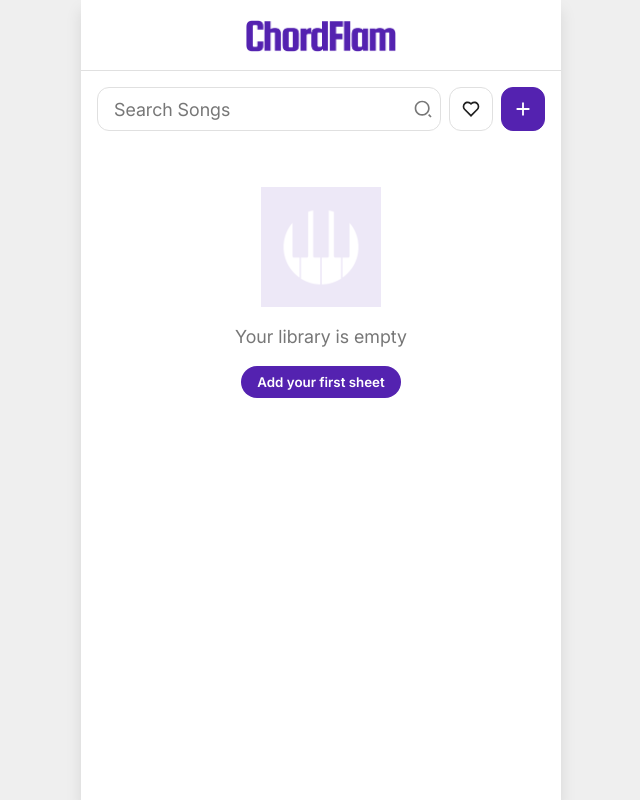
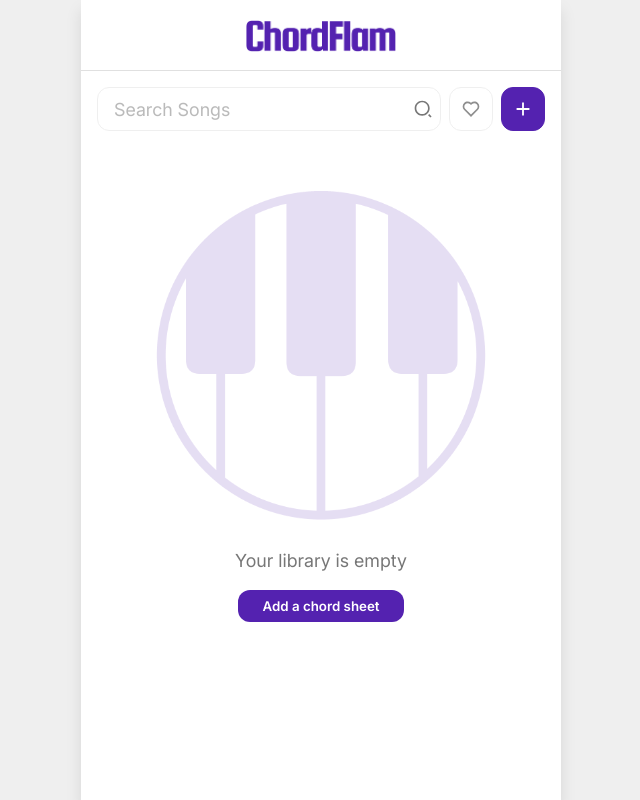
Before and after one commit to masondan/chordflam, a SvelteKit app: page / in a window 1280 px wide. Shown: the whole page, without its empty margins (319-959 px from the left). Built offline with nearby package versions, Linux system fonts and the light colour scheme.

Commit message:
chore: change watermark size on chordLibrary

```diff
--- a/src/routes/+page.svelte
+++ b/src/routes/+page.svelte
@@ -6,7 +6,7 @@
 	import Icon from '$lib/components/icons/Icon.svelte';
 	import { getAllSongs, toggleFavourite, deleteSong, type Song } from '$lib/db/db';
 	import logotype from '../assets/logos/logo-chordflam-logotype.png';
-	import watermark from '../assets/logos/logo-chordflam-maskable.png';
+	import watermark from '../assets/logos/logo-chordflam-watermark.png';
 
 	let readerOpen = $state(false);
 	let actionsOpen = $state(false);
@@ -147,15 +147,18 @@
 				bind:value={searchQuery}
 				placeholder="Search Songs"
 				aria-label="Search songs"
+				disabled={songs.length === 0}
 			/>
 			<Icon name="search" size={20} className="search-icon" />
 		</div>
 		<button
 			class="icon-box"
 			class:active={showFavouritesOnly}
+			class:disabled={songs.length === 0}
 			aria-pressed={showFavouritesOnly}
 			aria-label="Show favourites only"
 			onclick={() => (showFavouritesOnly = !showFavouritesOnly)}
+			disabled={songs.length === 0}
 		>
 			<Icon name={showFavouritesOnly ? 'heart-fill' : 'heart'} size={20} />
 		</button>
@@ -168,7 +171,7 @@
 		<div class="empty-state">
 			<img src={watermark} alt="" class="watermark" />
 			<p>Your library is empty</p>
-			<button class="btn btn-primary" onclick={openAdd}>Add your first sheet</button>
+			<button class="btn btn-empty-state" onclick={openAdd}>Add a chord sheet</button>
 		</div>
 	{:else if filteredSongs.length === 0}
 		<div class="empty-state">
@@ -313,6 +316,10 @@
 		outline: none;
 		border-color: var(--accent-brand);
 	}
+	.search-box input:disabled {
+		opacity: 0.5;
+		cursor: not-allowed;
+	}
 	.search-box :global(.search-icon) {
 		position: absolute;
 		right: var(--space-sm);
@@ -341,6 +348,13 @@
 		border-color: var(--accent-brand);
 		color: #ffffff;
 	}
+	.icon-box.disabled {
+		opacity: 0.5;
+		cursor: not-allowed;
+	}
+	.icon-box.disabled:hover {
+		border-color: var(--color-border);
+	}
 	.icon-box-primary {
 		background: var(--accent-brand);
 		border-color: var(--accent-brand);
@@ -358,9 +372,9 @@
 		color: var(--text-secondary);
 	}
 	.watermark {
-		width: 120px;
-		opacity: 0.1;
-		margin-bottom: var(--space-md);
+		width: 75%;
+		opacity: 0.15;
+		margin-bottom: var(--space-lg);
 	}
 	.letter-group {
 		margin-bottom: var(--space-md);
@@ -471,4 +485,14 @@
 		background: #d9383a;
 		color: #ffffff;
 	}
+	.btn-empty-state {
+		padding: var(--space-sm) var(--space-lg);
+		border-radius: var(--radius-md);
+		background-color: var(--accent-brand);
+		color: white;
+		font-weight: 600;
+	}
+	.btn-empty-state:hover {
+		background-color: #4a1d99;
+	}
 </style>
```
Also changed, not shown: src/assets/logos/logo-chordflam-watermark.png (added), 1 other file (tests, documents, lock files or other folders).
